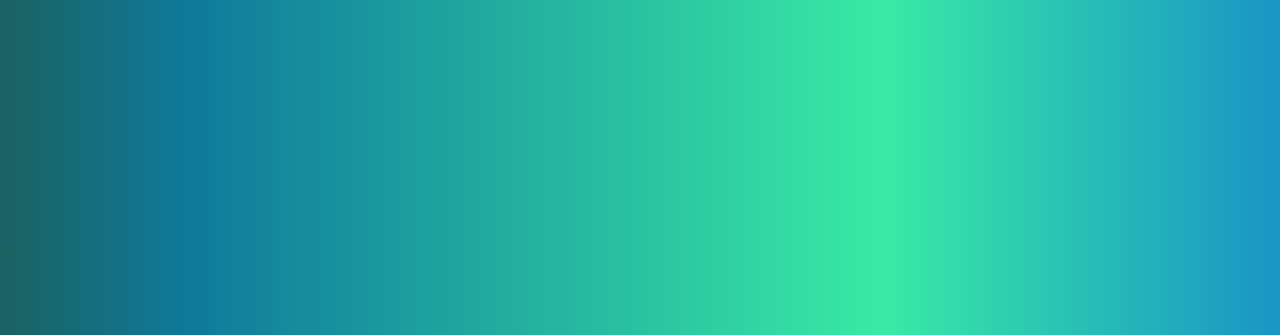
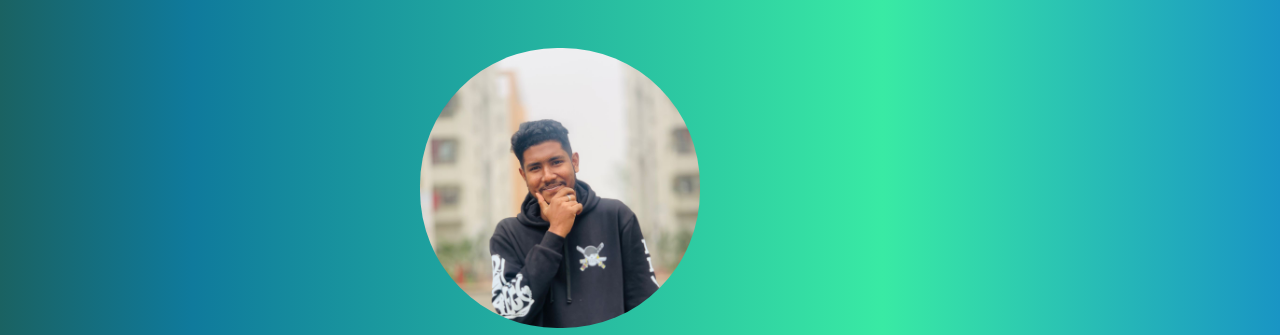
Before and after one commit to MD-PARVEJ-HASAN-SHAKIB/Bio-Just, a plain HTML site: page index.html in a window 1280 px wide. Shown: the top 335 px of the page. Drawn offline with Linux system fonts and the light colour scheme.

Commit message:
Update style.css

```diff
--- a/style.css
+++ b/style.css
@@ -36,7 +36,7 @@ html{
 .profile-p{
     width: 280px;
     height: 280px;
-    background-image: url(MG20230215172516\ \(1\).jpg);
+    background-image: url(parvej-633.jpg);
     background-size: cover;
     border-radius:49%;
     display: flex;
```
